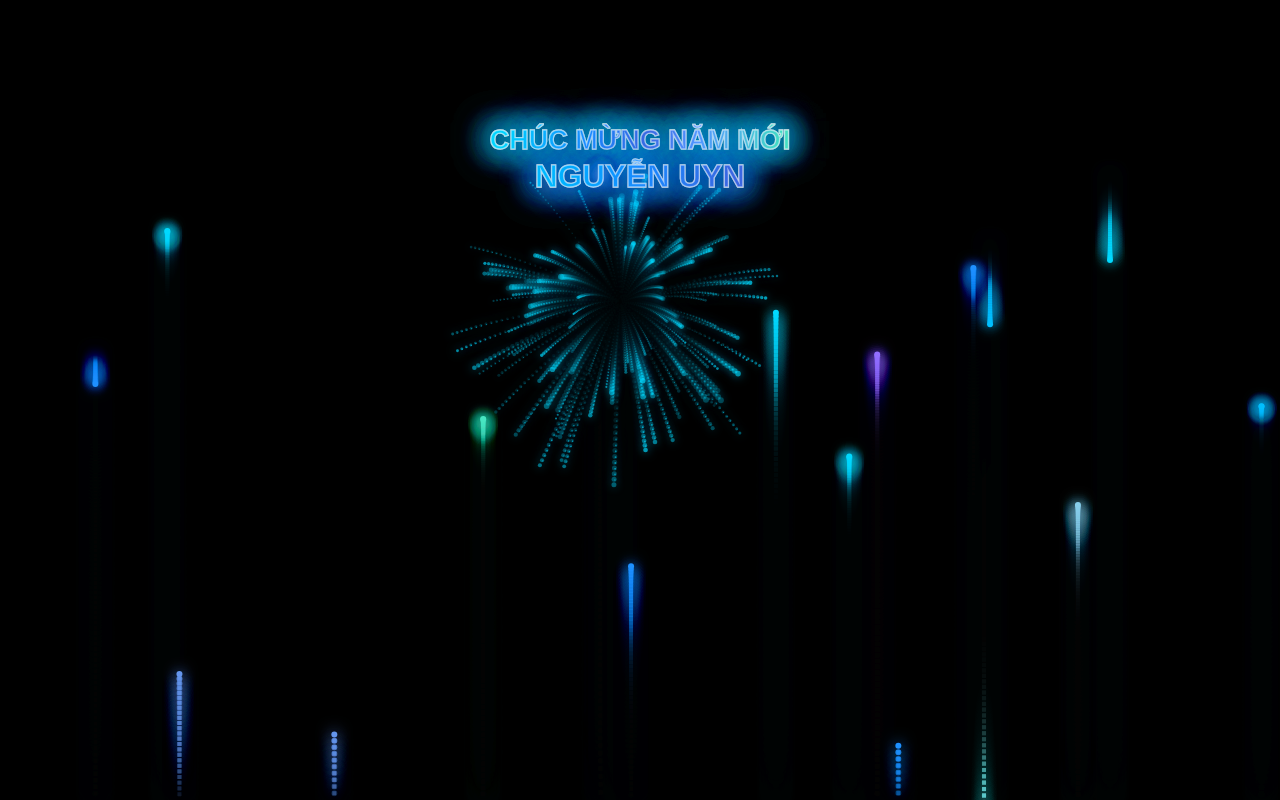
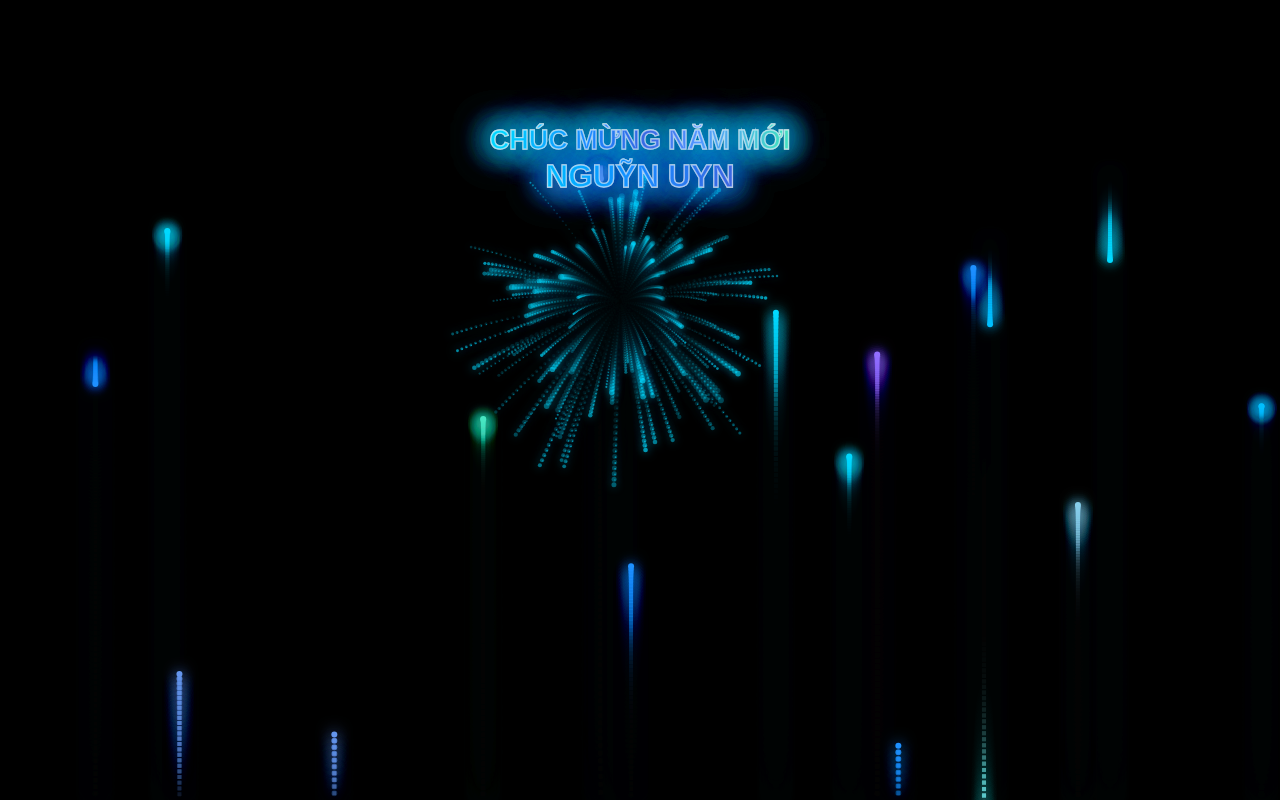
Before and after one commit to lamDucHiep/phao_hoa, a plain HTML site: page index.html in a window 1280 px wide. Drawn offline with Linux system fonts and the light colour scheme.

Commit message:
Update index.html

```diff
--- a/index.html
+++ b/index.html
@@ -212,7 +212,7 @@
         nameGradient.addColorStop(1, "#4169e1");
         ctx.fillStyle = nameGradient;
         ctx.shadowColor = "#1e90ff";
-        ctx.fillText("NGUYỄN UYN", 0, 20);
+        ctx.fillText("NGUỸN UYN", 0, 20);
 
         ctx.strokeStyle = "#fff";
         ctx.lineWidth = 1.5;
@@ -220,7 +220,7 @@
         ctx.font = "bold 30px Arial, sans-serif";
         ctx.strokeText("CHÚC MỪNG NĂM MỚI", 0, -20);
         ctx.font = "bold 35px Arial, sans-serif";
-        ctx.strokeText("NGUYỄN UYN", 0, 20);
+        ctx.strokeText("NGUỸN UYN", 0, 20);
 
         ctx.restore();
       }
```
